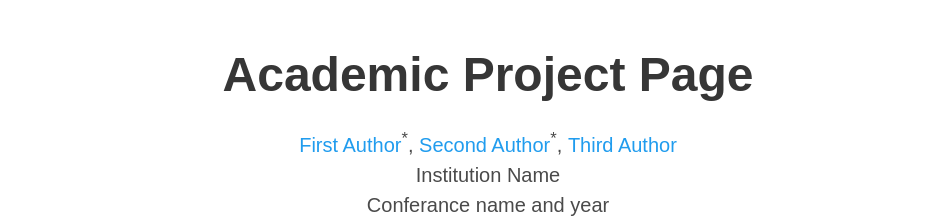
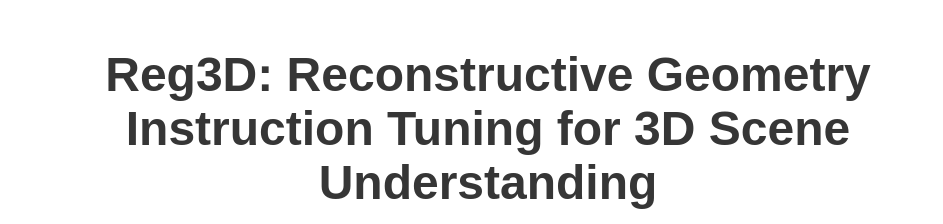
Before and after one commit to summerkirakira/reg3d-website, a plain HTML site: page index.html in a window 1280 px wide. Shown: the top 224 px of the page, without its empty margins (152-1095 px from the left). Drawn offline with nearby package versions, Linux system fonts and the light colour scheme; some icons are missing; a web font is replaced by a local one.

Commit message:
Update index.html

```diff
--- a/index.html
+++ b/index.html
@@ -52,7 +52,7 @@
       <div class="container is-max-desktop">
         <div class="columns is-centered">
           <div class="column has-text-centered">
-            <h1 class="title is-1 publication-title">Academic Project Page</h1>
+            <h1 class="title is-1 publication-title">Reg3D: Reconstructive Geometry Instruction Tuning for 3D Scene Understanding</h1>
             <div class="is-size-5 publication-authors">
               <!-- Paper authors -->
               <span class="author-block">
```
